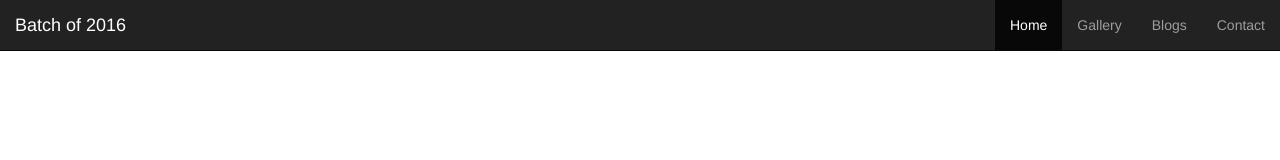
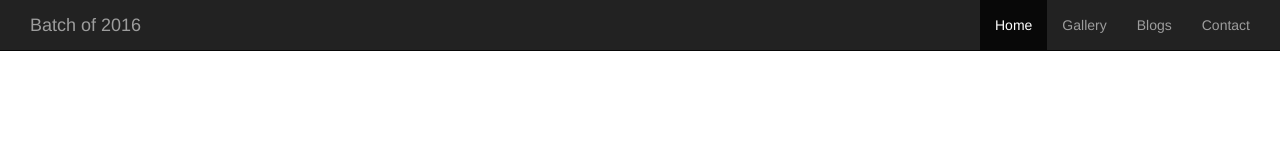
Before and after one commit to Batch-Of-16/batch-of-16.github.io, a plain HTML site: page index.html in a window 1280 px wide. Drawn offline with nearby package versions, Linux system fonts and the light colour scheme.

Commit message:
Test Commit

```diff
--- a/index.html
+++ b/index.html
@@ -12,7 +12,7 @@
 
     </head>
     <body>
-        <nav class="navbar navbar-inverse navbar-fixed-top collapse-navbar-collapse">
+        <nav class="navbar navbar-inverse navbar-fixed-top collapse navbar-collapse">
             <div class="container-fluid">
               <div class="navbar-header">
                 <a class="navbar-brand" href="#">Batch of 2016</a>
```
